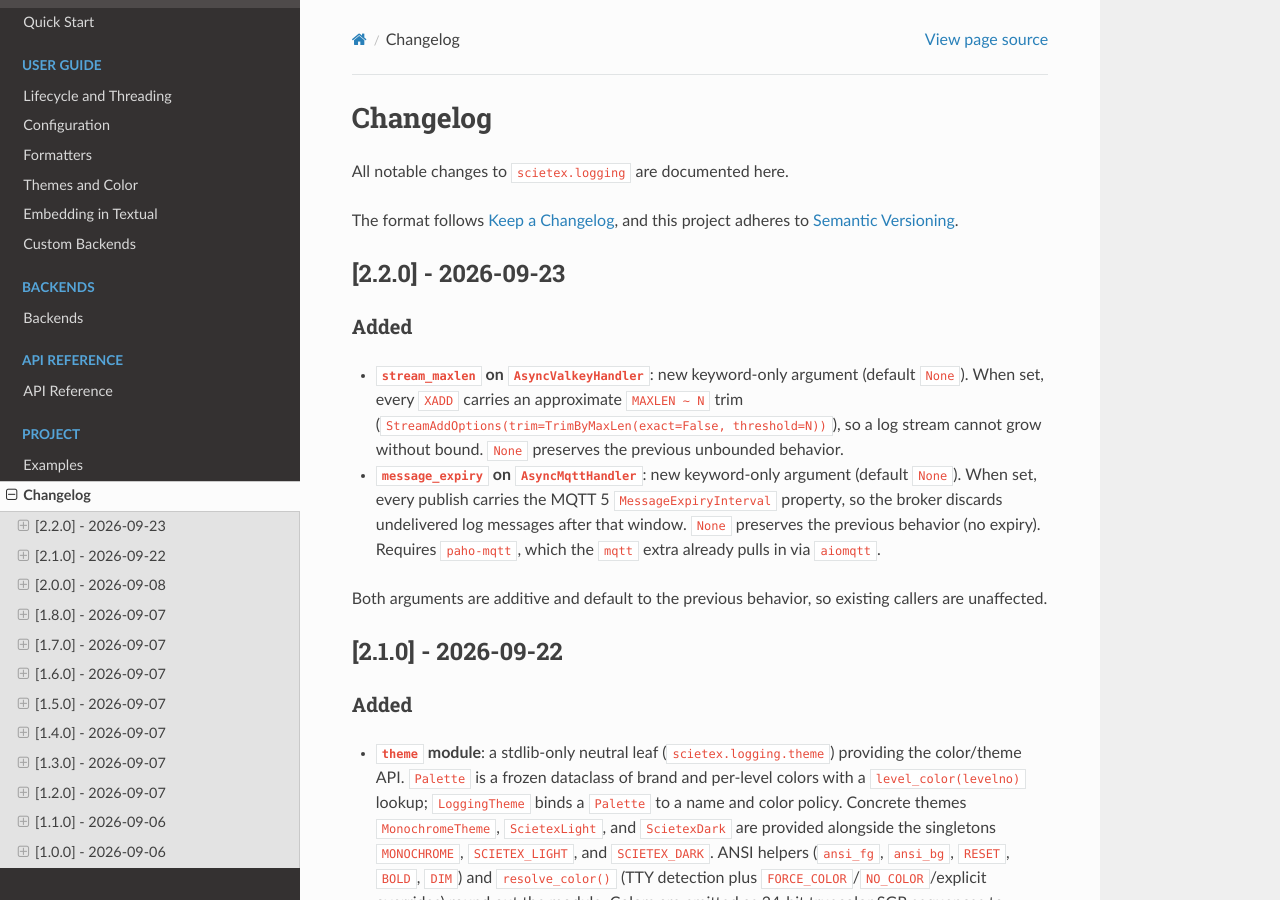
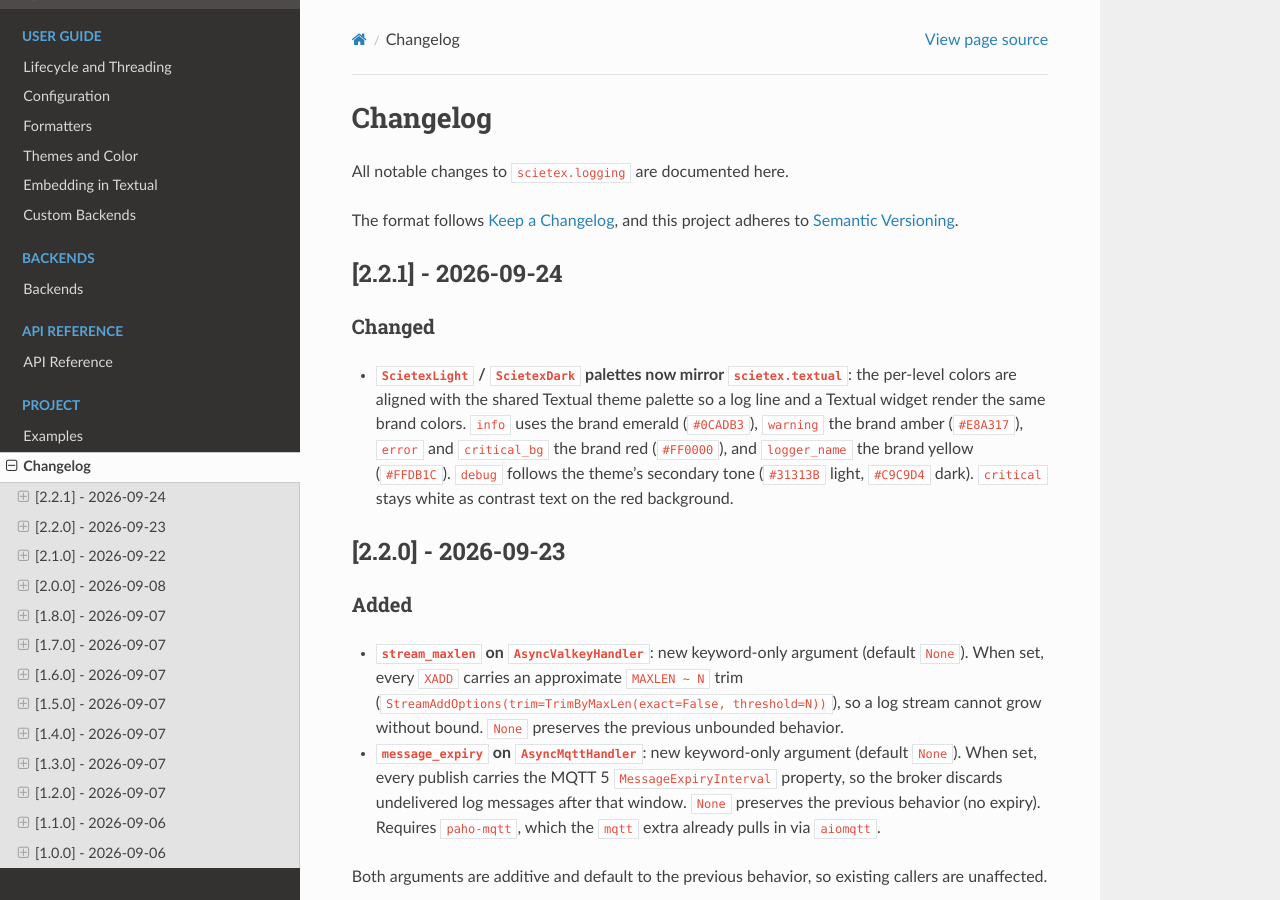
Before and after one commit to bond-anton/scietex.logging, a Sphinx documentation site: the page built from docs/changelog.md, in a window 1280 px wide and 900 px high. Built offline with Sphinx 7.4.7 and the Read the Docs theme 3.1.0, drawn with Linux system fonts in a browser that asks for light colours; the version number could not be read and is left out.

Commit message:
fix: align ScietexLight/ScietexDark palettes with scietex.textual
Mirror the shared Textual theme palette so log output and Textual widgets
render the same brand colors: info uses brand emerald (#0CADB3), warning
brand amber (#E8A317), error and critical_bg brand red (#FF0000), and
logger_name brand yellow (#FFDB1C). debug follows the theme's secondary
tone (#31313B light, #C9C9D4 dark); critical stays white as contrast text.

Bump version to 2.2.1.

```diff
--- a/CHANGELOG.md
+++ b/CHANGELOG.md
@@ -4,6 +4,19 @@
 
 The format follows [Keep a Changelog](https://keepachangelog.com/en/1.1.0/),
 and this project adheres to [Semantic Versioning](https://semver.org/spec/v2.0.0.html).
+
+## [2.2.1] - 2026-09-24
+
+### Changed
+
+- **`ScietexLight` / `ScietexDark` palettes now mirror `scietex.textual`**:
+  the per-level colors are aligned with the shared Textual theme palette so a
+  log line and a Textual widget render the same brand colors. `info` uses the
+  brand emerald (`#0CADB3`), `warning` the brand amber (`#E8A317`), `error`
+  and `critical_bg` the brand red (`#FF0000`), and `logger_name` the brand
+  yellow (`#FFDB1C`). `debug` follows the theme's secondary tone (`#31313B`
+  light, `#C9C9D4` dark). `critical` stays white as contrast text on the red
+  background.
 
 ## [2.2.0] - 2026-09-23
 
```
Also changed, not shown: docs/ROADMAP.md (+1 -1 lines), docs/architecture/README.md (+1 -1 lines), docs/architecture/structure.md (+1 -1 lines), 4 other files.
